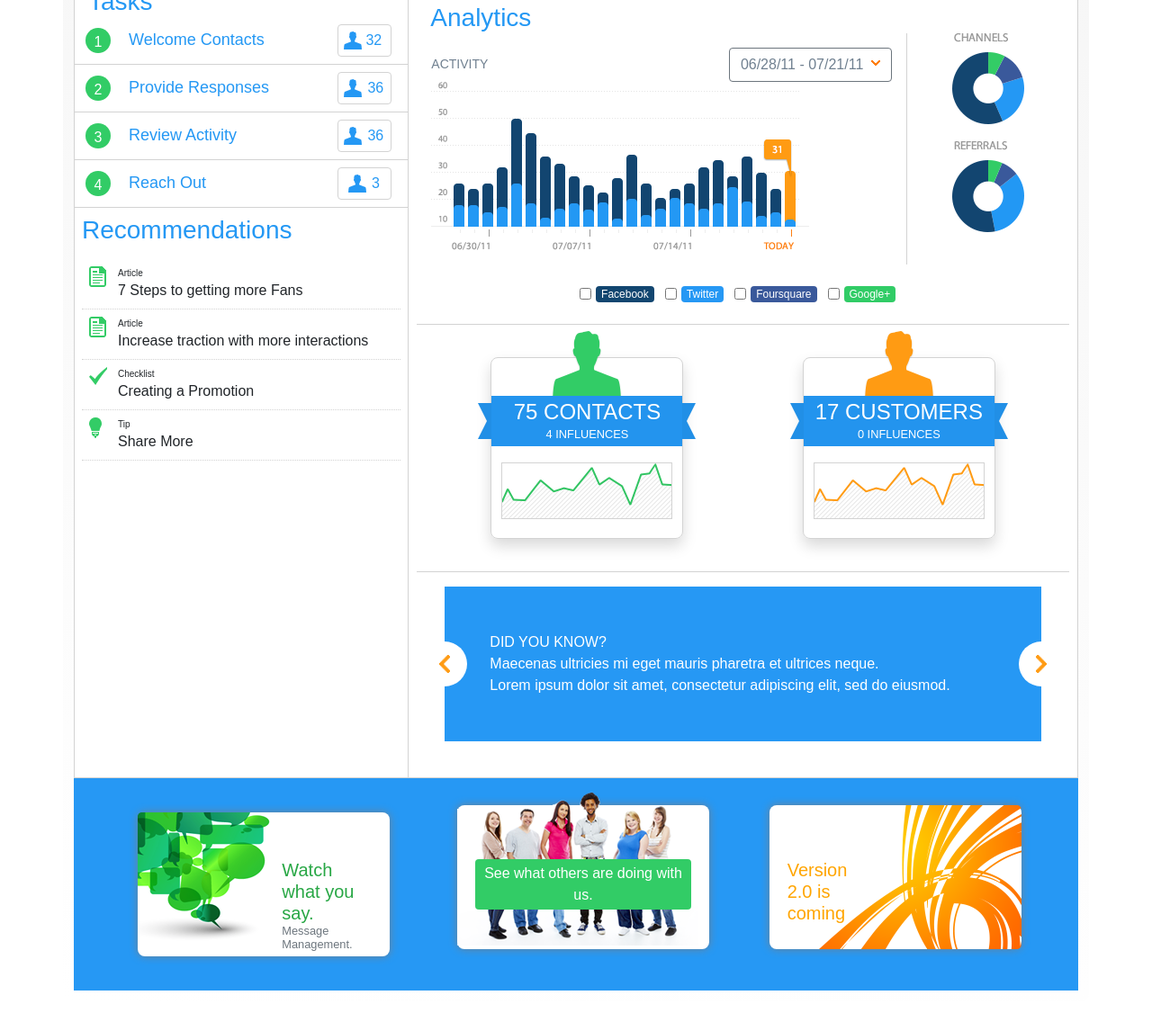
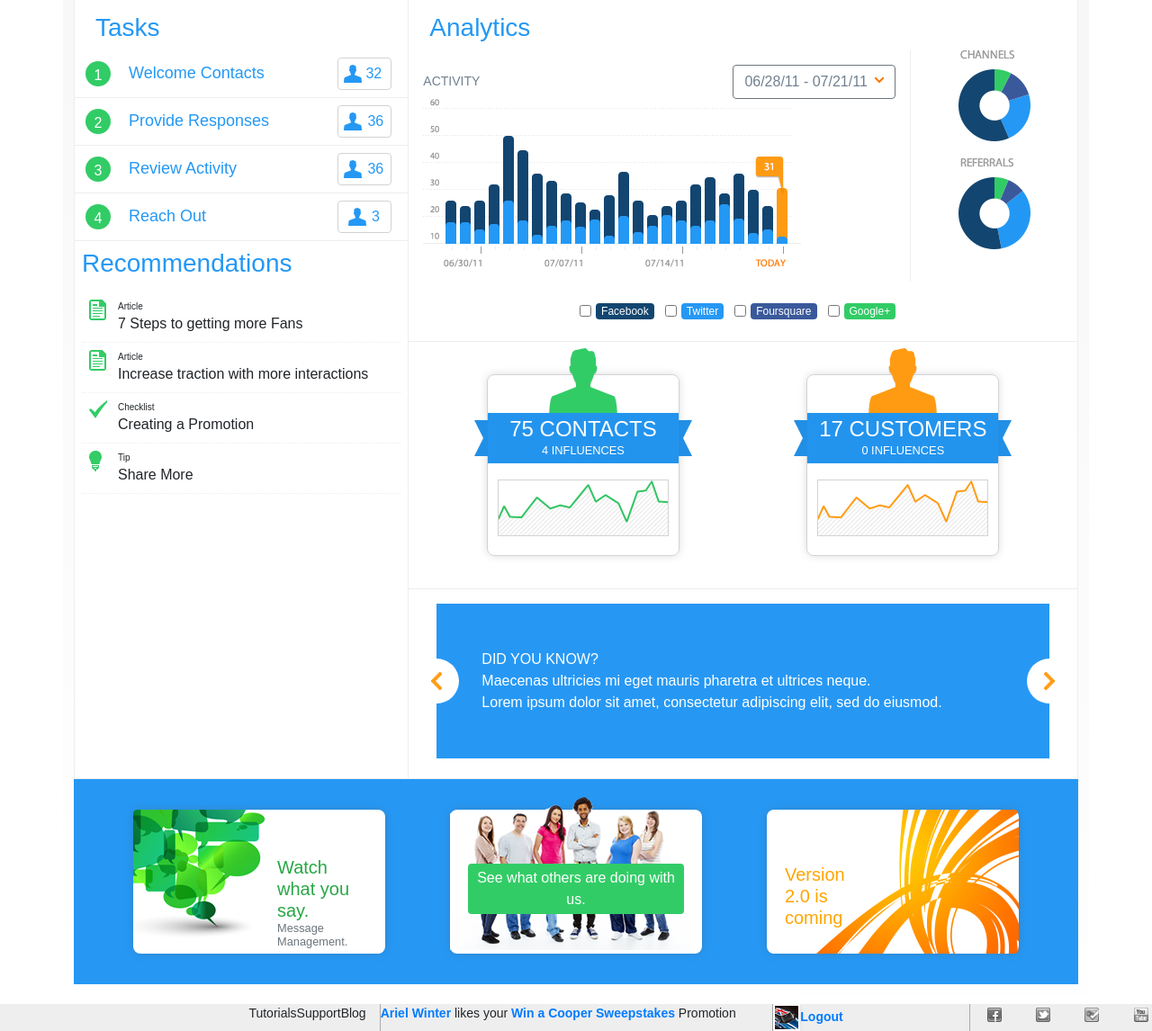
Before and after one commit to annamac7/CSS_Assignment, a plain HTML site: page index.html in a window 1280 px wide. Shown: the part 344-1490 px from the top of the page at 90% size. Before the commit the page ends 1467 px from the top, so only its background shows below. Drawn offline with nearby package versions, Linux system fonts and the light colour scheme.

Commit message:
updating footer

```diff
--- a/css/styles.css
+++ b/css/styles.css
@@ -221,10 +221,7 @@
   background: url('../img/sprites4.png') -585px -274px;
 }
 
-.bg-check {
-  width: 22px; height: 21px;
-  background: url('../img/sprites4.png') -543px -274px;
-}
+
 
 #bg-ad_3 {
     width: 225px; height: 160px;
@@ -258,8 +255,22 @@ p, h1, h2, h3, h4, h5, h6 {
 }
 
 .right-border {
-  border-right: 1px lightgrey solid;
+  border-right: 1px #eeeeee solid;
+}
 
+#top_nav * {
+  padding: 2px 4px;
+  margin: 3px;
+}
+
+#top_nav {
+  margin-right: 40px;
+  font-weight: bold;
+}
+
+#settings {
+  border-left: .5px #0f6eb9 solid;
+  border-right: .5px #0f6eb9 solid;
 }
 
 #search_icon {
@@ -289,6 +300,63 @@ p, h1, h2, h3, h4, h5, h6 {
   background-repeat: no-repeat !important;
   background-position: center !important;
 }
+
+#bg-Avatar__Facebook {
+    width: 16px; height: 16px;
+    background: url('../img/sprite6.png') -10px -60px;
+}
+
+#bg-Avatar__Facebook:hover {
+  background: url('../img/sprite6.png') -136px -10px;
+
+}
+
+#bg-Avatar__Foursquare {
+    width: 16px; height: 16px;
+    background: url('../img/sprite6.png') -46px -60px;
+}
+
+#bg-Avatar__Foursquare:hover {
+  background: url('../img/sprite6.png') -10px -96px;
+}
+
+#bg-Avatar__Twitter {
+    width: 16px; height: 16px;
+    background: url('../img/sprite6.png') -100px -10px;
+}
+
+#bg-Avatar__Twitter:hover {
+  background: url('../img/sprite6.png') -46px -96px;
+}
+
+#bg-Avatar__YouTube {
+    width: 16px; height: 16px;
+    background: url('../img/sprite6.png') -100px -46px;
+}
+
+#bg-Avatar__YouTube:hover {
+  background: url('../img/sprite6.png') -82px -96px;
+
+}
+
+#bg-footer_img {
+    width: 30px; height: 30px;
+    background: url('../img/sprite6.png') -10px -10px;
+    border: white 2px solid;
+    border-radius: 1px;
+}
+
+#bg-Icon_Settings_Grey {
+    width: 20px; height: 20px;
+    background: url('../img/sprite6.png') -60px -10px;
+}
+
+#bg-CAvatar__YouTube {
+    width: 16px; height: 16px;
+    background: url('css_sprites.png') -82px -96px;
+}
+
+
 
 .pagiation_btns {
   width: 20px;
@@ -376,26 +444,30 @@ p, h1, h2, h3, h4, h5, h6 {
 }
 
 .body {
-  border: 1px lightgrey solid;
+  border: 1px #eeeeee solid;
   background: white;
   /* margin-top: 10px;
   margin-bottom: 10px; */
 }
 
 .top-grey {
-  border-top: 1px lightgrey solid;
+  border-top: 1px #eeeeee solid;
   /* border: 1px lightgrey solid; */
   padding-top: 6px;
   padding-bottom: 6px;
 }
 
 .top-spotted {
-  border-top: 1px lightgrey dotted;
+  border-top: 1px #eeeeee dotted;
   padding: 6px;
 }
 
 .left-grey {
-  border-left: 1px lightgrey solid;
+  border-left: 1px #eeeeee solid;
+}
+
+.dark_text_hover:hover {
+  color: grey;
 }
 
 #announcements p {
@@ -478,15 +550,23 @@ p, h1, h2, h3, h4, h5, h6 {
   background: #31cc66;
 }
 
+
+
+
+
 .contact {
   width: 214px;
   height: 202px;
   border: 1px lightgrey solid;
   margin: 20px;
   border-radius: 8px;
-
+  box-shadow: 0 0 10px #ddd;
 }
 
+.contact:hover {
+  box-shadow: 0 0 25px #ddd;
+  transform: scale(1.02);
+}
 .contact_av {
   margin: -30px auto 0px;
 }
@@ -530,6 +610,10 @@ p, h1, h2, h3, h4, h5, h6 {
   left: -25px;
 }
 
+.carousel-control-prev:hover {
+  left: -30px;
+}
+
 .carousel-control-prev-icon {
   background-image: url('../img/prev.png');
   background-position: center;
@@ -550,6 +634,10 @@ p, h1, h2, h3, h4, h5, h6 {
   margin: auto;
 }
 
+.carousel-control-next:hover {
+  right: -30px;
+}
+
 .ad-container {
   background: white;
   /* padding: 36px; */
@@ -557,11 +645,12 @@ p, h1, h2, h3, h4, h5, h6 {
   width: 280px;
   border-radius: 8px;
   position: relative;
-  box-shadow: 0 0 10px slategrey;
+  box-shadow: 0 0 10px rgba(87,83,83,0.26)
 }
 
 .ad-container:hover {
-  box-shadow: 0 3px 20px slategrey;
+  box-shadow: 0 3px 20px rgba(87,83,83,0.5);
+  transform: scale(1.02);
 }
 
 #ad_card_content1 {
@@ -592,3 +681,26 @@ p, h1, h2, h3, h4, h5, h6 {
   top: 25%;
   padding: 20px;
 }
+
+.my_footer {
+  background: #eee;
+  padding: 0px;
+  margin: 0px;
+  width: 100%;
+  font-size: 14px;
+}
+
+.my_footer a {
+  font-weight: bolder;
+}
+
+.footer_social * {
+  margin:  2px auto!important;
+  padding: 0px !important;
+}
+
+.border-left-dark {
+  border-left: darkgrey 1px solid !important;
+  margin: 0px;
+  padding: 0px;
+}
--- a/index.html
+++ b/index.html
@@ -16,16 +16,16 @@
 <body>
   <!-- TOP NAV -->
   <div class="container-fluid menu">
-    <div class="row light-blue-bg">
-      <ul class="nav">
+    <div class="row justify-content-end  align-items-center light-blue-bg">
+      <ul class="nav" id="top_nav">
         <li class="nav-item">
           <h6>MINI of Raleigh</h6>
         </li>
-        <li class="nav-item">
-          <!-- QUESTIONS -->
+        <li class="nav-item" id="settings">
+          <a href="#"><img src="img/Icon_Help.png" alt="help"></a>
         </li>
         <li class="nav-item">
-          <!-- SETTINGS -->
+          <a href="#"><img src="img/Icon_Settings.png" alt="setting"></a>
         </li>
       </ul>
     </div>
@@ -36,7 +36,7 @@
       <ul class="nav">
         <li class="position-relative" id="li_1">
           <div class="nav-item nav-img" id="bg-Icon_Dashboard">
-            </div>
+          </div>
           <div class="marker"></div>
 
         </li>
@@ -120,7 +120,7 @@
 
         <!-- TASKS & RECOMMENDATIONS || LEFT SIDE -->
         <div class="col-4 top-grey right-border">
-          <h3 class="blue-font">Tasks</h3>
+          <h3 class="blue-font p-2">Tasks</h3>
           <div class="row p-2 blue-text">
             <span class="m-1 number">1</span>
             <span class="m-1 task-heading">
@@ -176,14 +176,14 @@
           <div class="m-2">
             <div class="row p-2 flex-nowrap">
               <span class="type_icon bg-Icon__Article"></span>
-              <div>
+              <div class="dark_text_hover">
                 <p class="tiny_text">Article</p>
                 <p>7 Steps to getting more Fans</p>
               </div>
             </div>
             <div class="row p-2 top-spotted flex-nowrap">
               <span class=" type_icon bg-Icon__Article"></span>
-              <div class="">
+              <div class="dark_text_hover">
                 <p class="tiny_text">Article</p>
                 <p>Increase traction with more interactions
                 </p>
@@ -191,10 +191,9 @@
             </div>
             <div class="row p-2 top-spotted flex-nowrap">
               <span class=" type_icon bg-Icon__Checklist"></span>
-              <div>
+              <div class="dark_text_hover">
                 <p class="tiny_text">
-                  Checklist
-                </p>
+                  Checklist </p>
                 <p>
                   Creating a Promotion
                 </p>
@@ -202,7 +201,7 @@
             </div>
             <div class="row p-2 top-spotted flex-nowrap">
               <span class="type_icon bg-Icon__Tip"></span>
-              <div>
+              <div class="dark_text_hover">
                 <p class="tiny_text">
                   Tip
                 </p>
@@ -218,9 +217,9 @@
 
 
         <!-- RIGHT SIDE -->
-        <div class="col-8 top-grey p-4">
+        <div class="col-8 top-grey">
           <!-- ANALYTICS -->
-          <h3 class="blue-font">Analytics</h3>
+          <h3 class="blue-font p-2">Analytics</h3>
           <div class="row">
             <div class="col-9 p-3">
               <!-- ACTIVITY AND DROPDOWN -->
@@ -251,6 +250,7 @@
               <input class="form-check-input" type="checkbox" id="inlineCheckbox1" value="option1">
               <label class="form-check-label all-social" id="fb" for="inlineCheckbox1">Facebook</label>
             </div>
+
             <div class="form-check form-check-inline">
               <input class="form-check-input" type="checkbox" id="inlineCheckbox1" value="option1">
               <label class="form-check-label all-social" id="twitter" for="inlineCheckbox1">Twitter</label>
@@ -267,7 +267,7 @@
 
           <!-- CONTACTS -->
           <div class="row top-grey p-3 justify-content-around">
-            <div class="contact shadow">
+            <div class="contact">
               <div class="contact_av" id="bg-avatar_1"></div>
               <div class="ribbon_side bg-ribbon_left"></div>
               <div class="ribbon_side bg-ribbon_right"></div>
@@ -277,7 +277,7 @@
               </div>
               <div class="graph_cont" id="bg-graph_g"></div>
             </div>
-            <div class="contact shadow">
+            <div class="contact">
               <div class="contact_av" id="bg-avatar_2"></div>
               <div class="ribbon_side bg-ribbon_left"></div>
               <div class="ribbon_side bg-ribbon_right"></div>
@@ -324,7 +324,7 @@
 
     </div>
     <div class="row make_bg_blue d-flex justify-content-around">
-      <div class="ad-container  m-2">
+      <div class="ad-container m-1">
         <div id="bg-ad_1"></div>
         <div id="ad_card_content1">
           <h5 class="text-success">
@@ -336,7 +336,7 @@
         </div>
       </div>
 
-      <div class="ad-container">
+      <div class="ad-container m-1">
         <div id="bg-ad_2"></div>
         <div class="text-white " id="ad_card_content2">
           <p>
@@ -345,12 +345,54 @@
         </div>
       </div>
 
-      <div class="ad-container ">
+      <div class="ad-container m-1">
         <div id="bg-ad_3"></div>
         <div id="ad_card_content3">
           <h5>Version 2.0 is coming</h5>
         </div>
 
+      </div>
+    </div>
+  </div>
+
+  <div class="container-fluid my_footer ">
+    <div class="row">
+      <div class="col-4 ">
+        <div class=" justify-content-end align-items-center d-flex">
+          <p class="">
+            Tutorials
+          </p>
+          <p class="">
+            Support
+          </p>
+          <p class="">
+            Blog
+          </p>
+        </div>
+      </div>
+      <div class="col-4 border-left-dark ">
+        <div class=" justify-content-center align-items-center  ">
+          <p>
+            <a href="#">Ariel Winter</a> likes your <a href="#">Win a Cooper Sweepstakes</a> Promotion
+          </p>
+          <div id="up_arrow">
+          </div>
+        </div>
+      </div>
+      <div class="col-2 border-left-dark ">
+        <div class=" d-flex justify-content-start align-items-center flex-nonwrap ">
+          <div id="bg-footer_img" class="shadow-sm">
+          </div>
+          <a href="#">Logout</a>
+        </div>
+      </div>
+      <div class="col-2 border-left-dark footer_social ">
+        <div class="d-flex">
+          <div id="bg-Avatar__Facebook"></div>
+          <div id="bg-Avatar__Twitter"></div>
+          <div id="bg-Avatar__Foursquare"></div>
+          <div id="bg-Avatar__YouTube"></div>
+        </div>
       </div>
     </div>
   </div>
```
Also changed, not shown: img/Icon_Help.png (added), img/Icon_Settings.png (added), img/Icon_Settings_Grey.png (added), img/PullUp.png (added), img/footer_img.png (added), img/sprite6.png (added), unused_img/Avatar_ Facebook.png (added), unused_img/Avatar_ Foursquare.png (added), unused_img/Avatar_ Twitter.png (added), unused_img/Avatar_ YouTube.png (added), unused_img/CAvatar_ Facebook.png (added), unused_img/CAvatar_ Foursquare.png (added), unused_img/CAvatar_ Twitter.png (added), unused_img/CAvatar_ YouTube.png (added).
